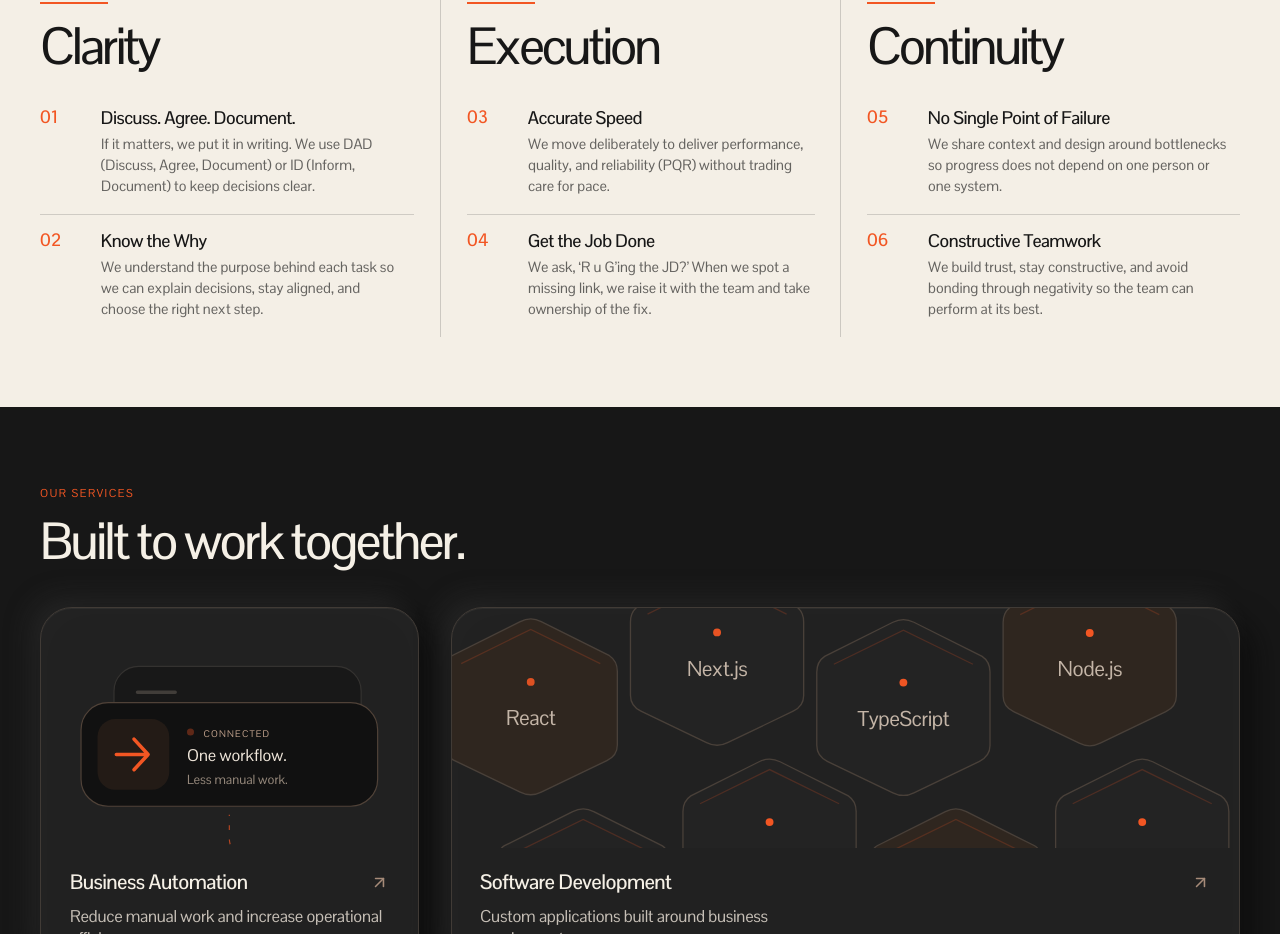
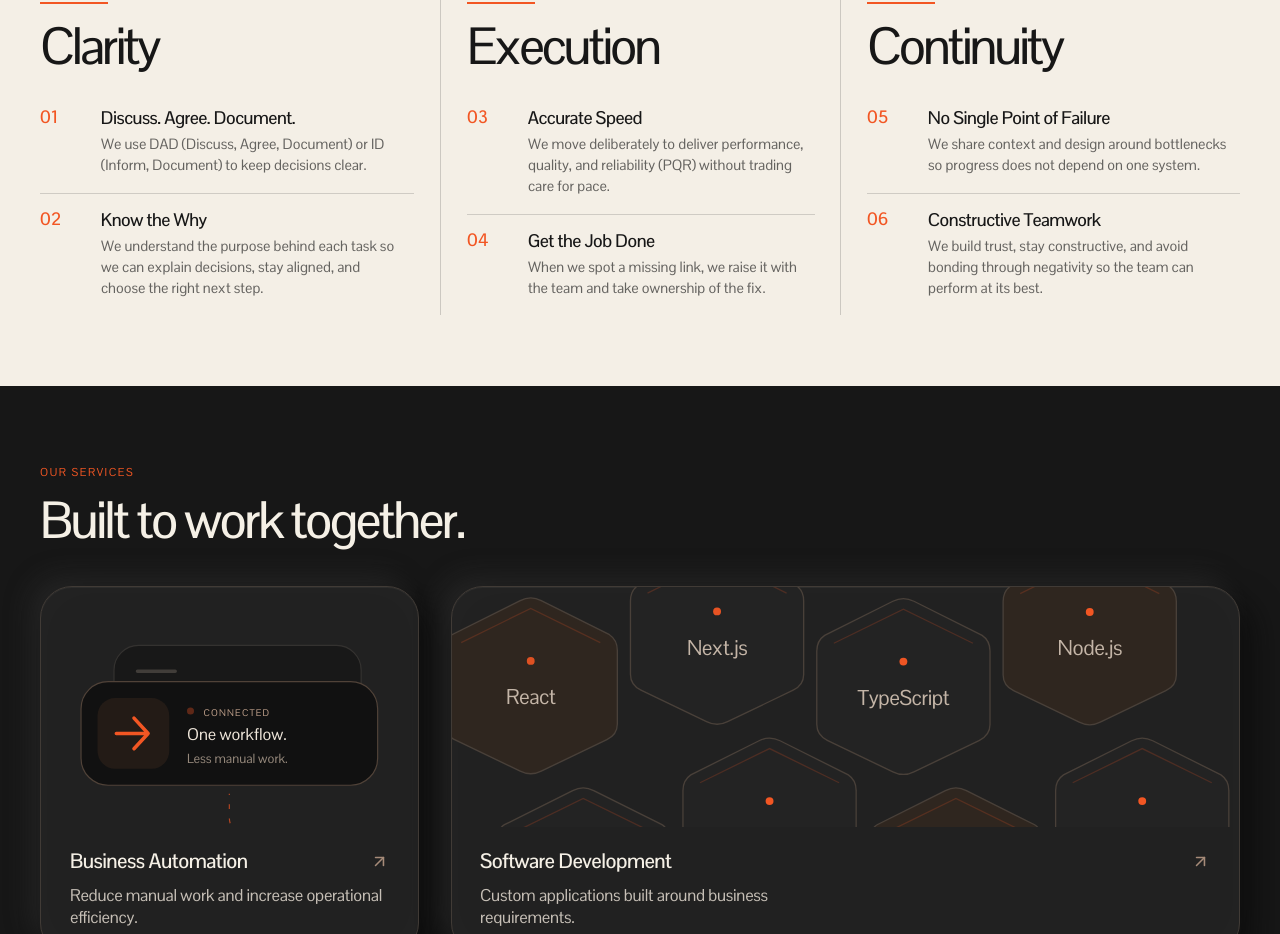
Before and after one commit to BracketDex-Technologies/BracketDex-Website, a Next.js app: page / in a window 1280 px wide. Shown: the part 1380-2314 px from the top of the page. Built offline with nearby package versions, Linux system fonts and the light colour scheme.

Commit message:
refactor: simplify descriptions in principles for clarity and conciseness

```diff
--- a/src/components/home/fresh/why-section.tsx
+++ b/src/components/home/fresh/why-section.tsx
@@ -6,7 +6,7 @@ const principles = [
   {
     title: "Discuss. Agree. Document.",
     description:
-      "If it matters, we put it in writing. We use DAD (Discuss, Agree, Document) or ID (Inform, Document) to keep decisions clear.",
+      "We use DAD (Discuss, Agree, Document) or ID (Inform, Document) to keep decisions clear.",
   },
   {
     title: "Know the Why",
@@ -21,12 +21,12 @@ const principles = [
   {
     title: "Get the Job Done",
     description:
-      "We ask, ‘R u G’ing the JD?’ When we spot a missing link, we raise it with the team and take ownership of the fix.",
+      "When we spot a missing link, we raise it with the team and take ownership of the fix.",
   },
   {
     title: "No Single Point of Failure",
     description:
-      "We share context and design around bottlenecks so progress does not depend on one person or one system.",
+      "We share context and design around bottlenecks so progress does not depend on one system.",
   },
   {
     title: "Constructive Teamwork",
```
